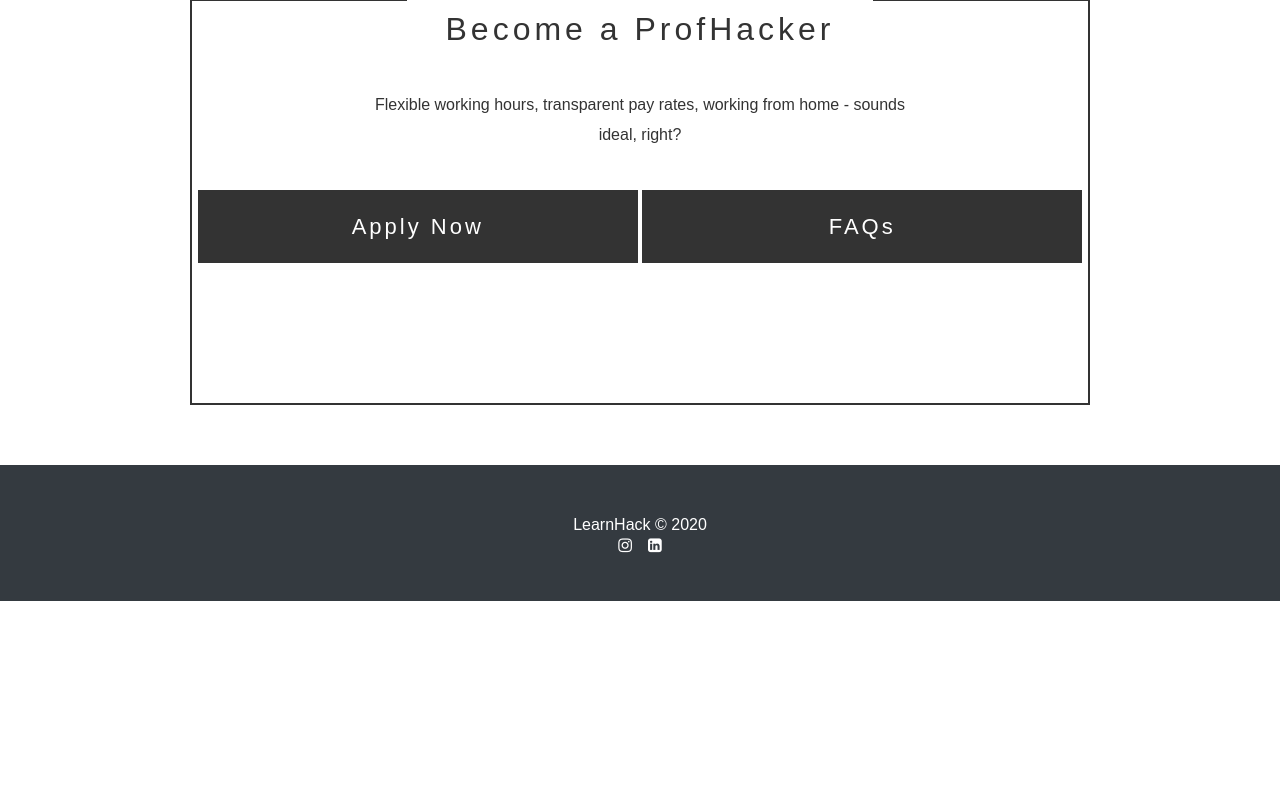
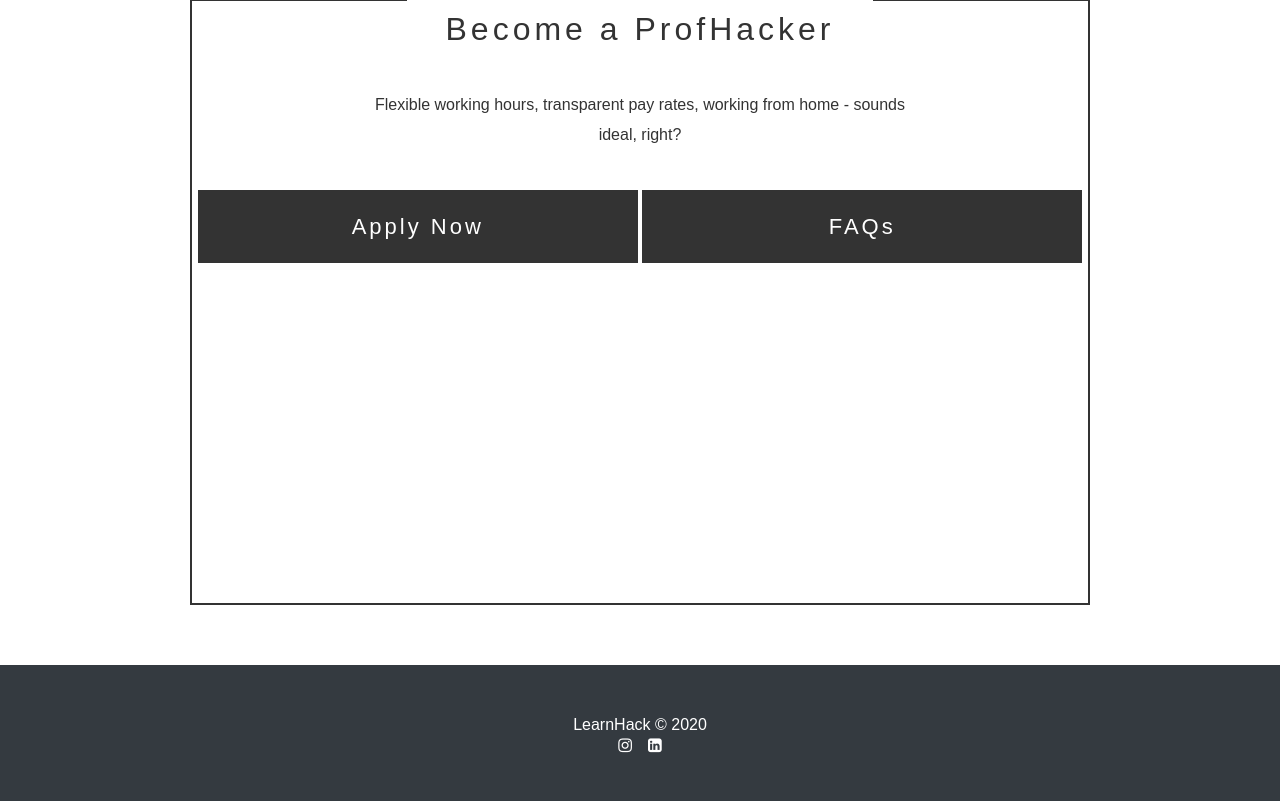
Before and after one commit to HarrisonBoyns/LearnHack, a Flask app: page /career in a window 1280 px wide. Shown: the part 177-978 px from the top of the page. Before the commit the page ends 778 px from the top, so only its background shows below. Run offline with Flask 2, Linux system fonts and the light colour scheme; some libraries are stand-ins or nearby versions.

Commit message:
Updated pixels

```diff
--- a/application/templates/career.html
+++ b/application/templates/career.html
@@ -7,7 +7,7 @@
     <!------ Include the above in your HEAD tag ---------->
 
     <div style="padding-top:60px;">
-    <div class="section" style="padding-bottom: 100px;">
+    <div class="section" style="padding-bottom: 300px;">
     <div class="top-border left"></div>
     <div class="top-border right"></div>
     <h1 style="padding-top:25px;">Become a ProfHacker</h1>
```
